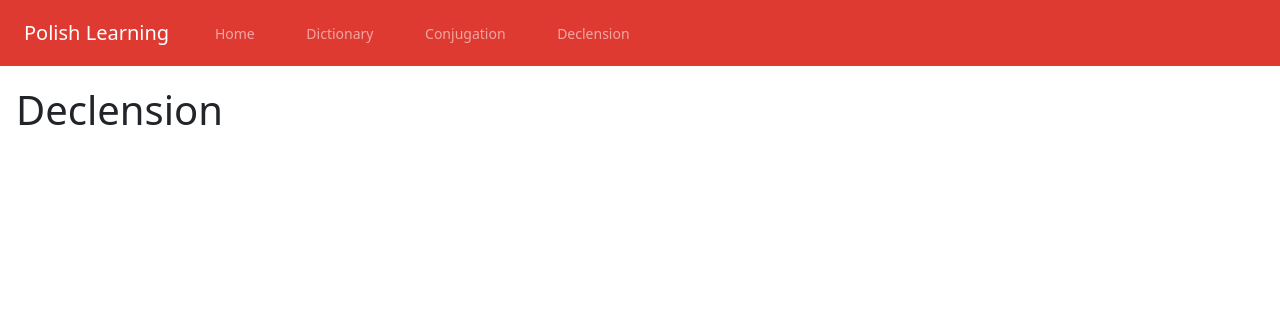
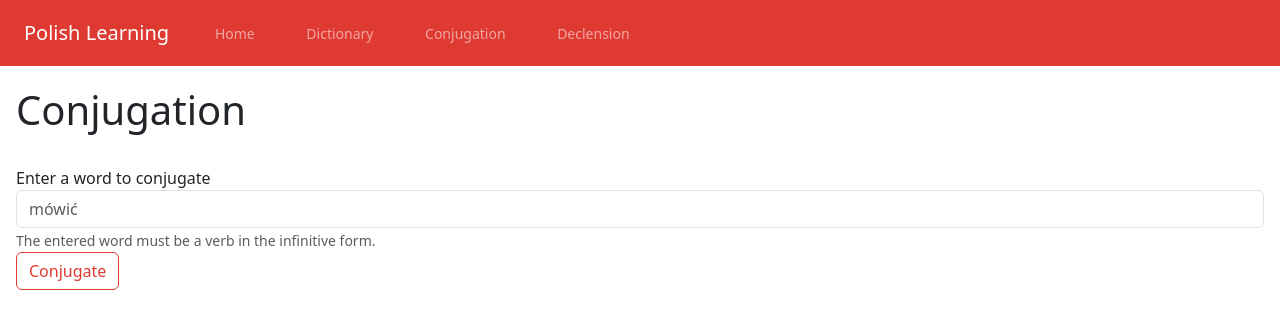
Before and after one commit to kenichisutan/polish-learning, a React (Create React App) app: page /conjugation in a window 1280 px wide. Shown: the top 328 px of the page. Built offline with nearby package versions, Linux system fonts and the light colour scheme.

Commit message:
Added the entry form for conjugation

```diff
--- a/src/components/Conjugation.js
+++ b/src/components/Conjugation.js
@@ -1,7 +1,20 @@
 const Conjugation = () => {
+    const handleSubmit = (event) => {
+
+    }
+
     return (
         <div className="page-content">
-            <h1>Declension</h1>
+            <h1>Conjugation</h1>
+            <br />
+            <form>
+                <div className="form-group">
+                    <label htmlFor="inputConjugation1">Enter a word to conjugate</label>
+                    <input type="word" className="form-control" id="inputConjugation1" aria-describedby="conjugationHelp" placeholder="mówić" />
+                    <small id="conjugationHelp" className="form-text text-muted">The entered word must be a verb in the infinitive form.</small>
+                </div>
+                <button type="submit" className="btn btn-outline-danger" onClick={handleSubmit}>Conjugate</button>
+            </form>
             <br />
         </div>
     )
```
